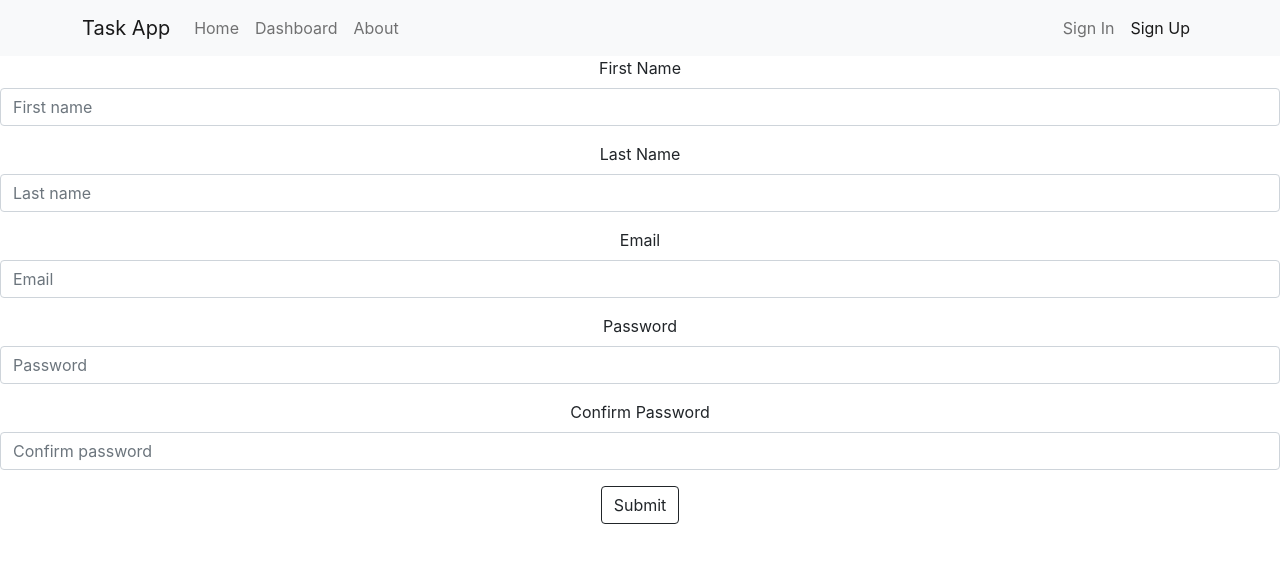
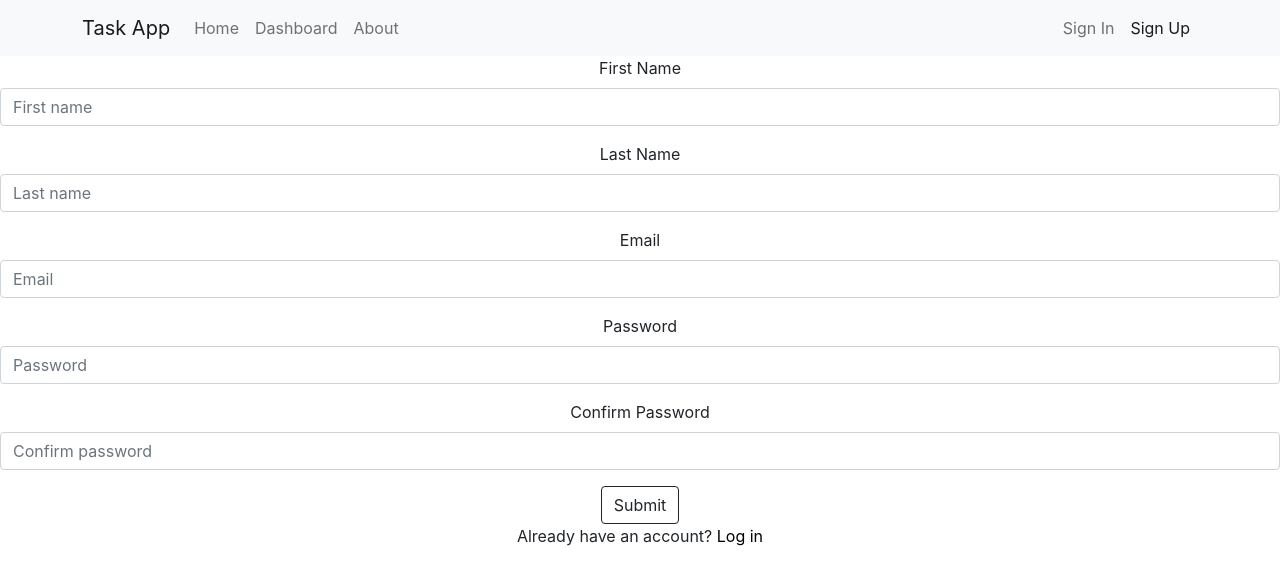
Before and after one commit to Guarito/01-hola-mundo, a React (Create React App) app: page /auth/register in a window 1280 px wide. Shown: the top 584 px of the page. Built offline with nearby package versions, Linux system fonts and the light colour scheme.

Commit message:
navegando entre login y register

```diff
--- a/src/App.scss
+++ b/src/App.scss
@@ -1,3 +1,5 @@
+@import "./styles/link.scss", "./styles/task.scss";
+
 .App {
     text-align: center;
 }
--- a/src/pages/auth/LoginPage.jsx
+++ b/src/pages/auth/LoginPage.jsx
@@ -1,9 +1,16 @@
+import { Link } from "react-router-dom";
 import LoginForm from "../../components/pure/forms/loginForm";
 const LoginPage = () => {
     return (
         <>
             <h1>Login Page</h1>
             <LoginForm />
+            <p>
+                Not member yet?{" "}
+                <Link to="/auth/register" className="link">
+                    Register now
+                </Link>
+            </p>
         </>
     );
 };
--- a/src/pages/auth/RegisterPage.jsx
+++ b/src/pages/auth/RegisterPage.jsx
@@ -1,10 +1,15 @@
+import { Link } from "react-router-dom";
 import RegisterForm from "../../components/pure/forms/registerForm";
-
 const RegisterPage = () => {
     return (
         <>
-            Register page
             <RegisterForm />
+            <p>
+                Already have an account?{" "}
+                <Link to="/auth/login" className="link">
+                    Log in
+                </Link>
+            </p>
         </>
     );
 };
--- a/src/routes/AppRouter.js
+++ b/src/routes/AppRouter.js
@@ -1,10 +1,10 @@
 import { Routes, Route, BrowserRouter, Navigate } from "react-router-dom";
 
 import Layout from "../components/layouts/layout";
-import RegisterForm from "../components/pure/forms/registerForm";
 import NotFoundPage from "../pages/404/NotFoundPage";
 import AboutPage from "../pages/about-faqs/AboutPage";
 import LoginPage from "../pages/auth/LoginPage";
+import RegisterPage from "../pages/auth/RegisterPage";
 import Dashboard from "../pages/dashboard/DashboardPage";
 import HomePage from "../pages/home/HomePage";
 import TaskDetailsPage from "../pages/tasks/TaskDetailsPage";
@@ -24,7 +24,7 @@ const AppRouter = () => {
                         element={<TaskDetailsPage />}
                     />
                     <Route path="/auth/login" element={<LoginPage />} />
-                    <Route path="/auth/register" element={<RegisterForm />} />
+                    <Route path="/auth/register" element={<RegisterPage />} />
                     <Route path="*" element={<NotFoundPage />} />
                 </Route>
             </Routes>
--- /dev/null
+++ b/src/styles/link.scss
@@ -0,0 +1,8 @@
+.link {
+    color: black;
+    text-decoration: none;
+}
+.link:hover {
+    color: black;
+    text-decoration: underline;
+}
```
